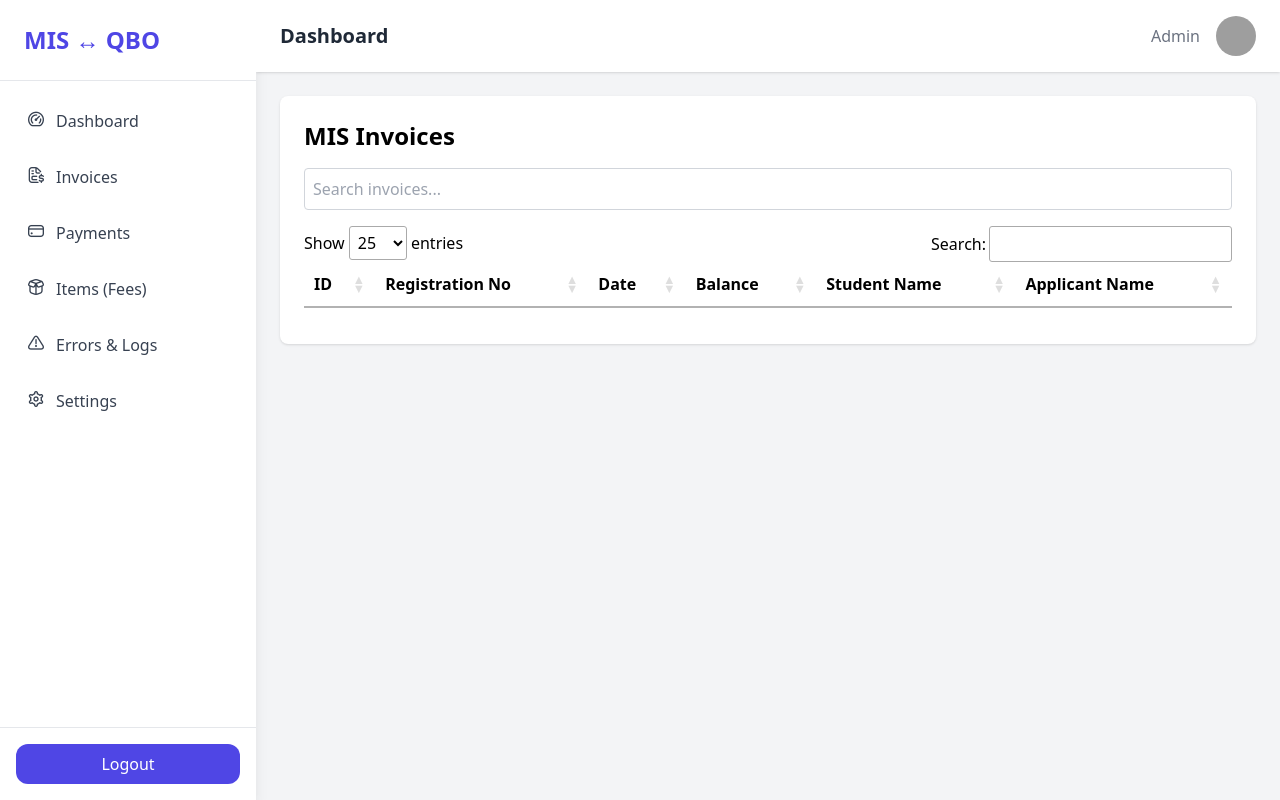
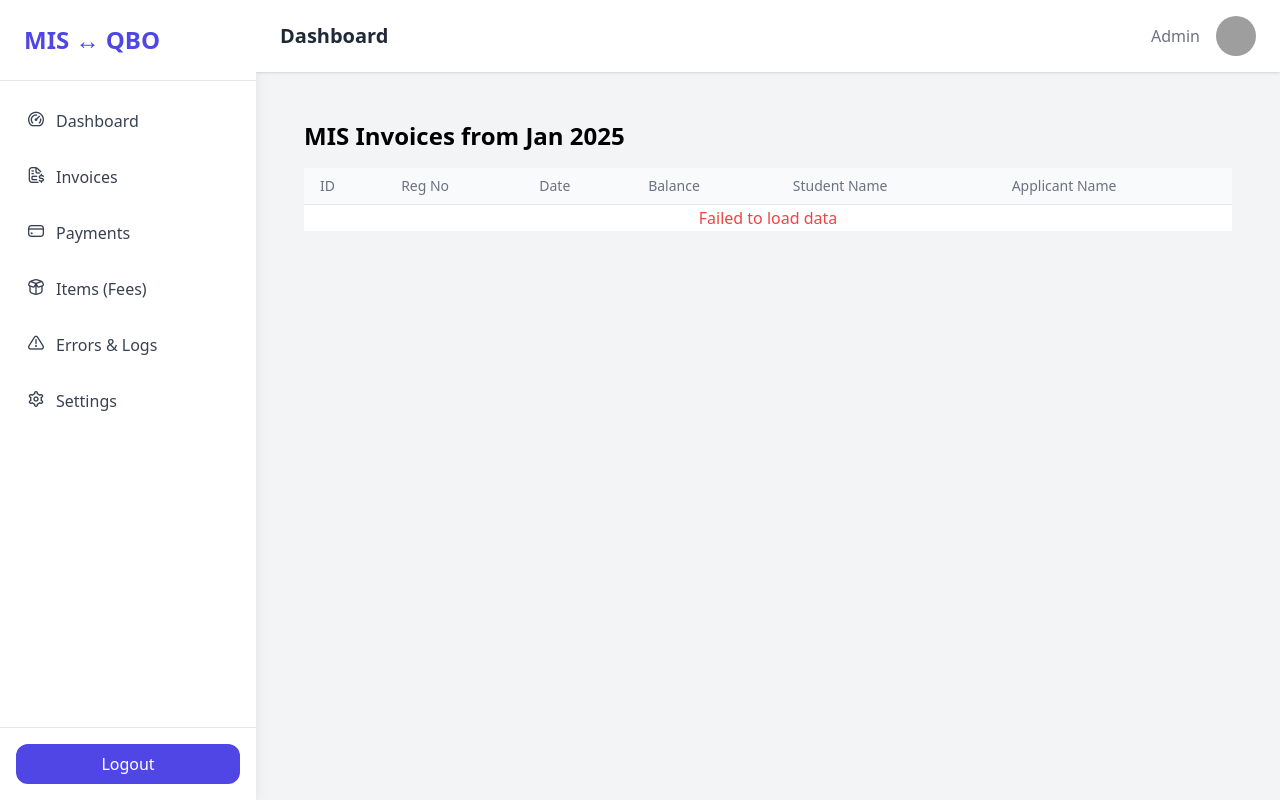
Before and after one commit to acr-dev-dept/eaur_mis_quickbooks, a Flask app: template application/templates/dashboard/paginated_inv.html in a window 1280 px wide. Run offline with Flask 3, Linux system fonts and the light colour scheme; the template is opened without the code that fills it, so the values that code supplies are empty; some libraries are stand-ins or nearby versions; grey boxes are pictures that could not be loaded.

Commit message:
paginated invoices

```diff
--- a/application/templates/dashboard/paginated_inv.html
+++ b/application/templates/dashboard/paginated_inv.html
@@ -1,73 +1,62 @@
 {% extends "dashboard/layout.html" %}
 
 {% block content %}
-<div class="p-6 bg-white rounded-lg shadow">
-    <h2 class="text-2xl font-semibold mb-4">MIS Invoices</h2>
+<div class="container mx-auto p-6">
+    <h2 class="text-2xl font-bold mb-4">MIS Invoices from Jan 2025</h2>
 
-    <!-- Live Search Input -->
-    <div class="mb-4">
-        <input type="text" id="invoice-search" placeholder="Search invoices..."
-               class="w-full p-2 border border-gray-300 rounded focus:outline-none focus:ring focus:border-blue-300">
-    </div>
-
-    <table id="mis-invoices-table" class="stripe hover w-full">
-        <thead>
+    <table id="invoices-table" class="min-w-full divide-y divide-gray-200">
+        <thead class="bg-gray-50">
             <tr>
-                <th>ID</th>
-                <th>Registration No</th>
-                <th>Date</th>
-                <th>Balance</th>
-                <th>Student Name</th>
-                <th>Applicant Name</th>
+                <th class="px-4 py-2 text-left text-sm font-medium text-gray-500">ID</th>
+                <th class="px-4 py-2 text-left text-sm font-medium text-gray-500">Reg No</th>
+                <th class="px-4 py-2 text-left text-sm font-medium text-gray-500">Date</th>
+                <th class="px-4 py-2 text-left text-sm font-medium text-gray-500">Balance</th>
+                <th class="px-4 py-2 text-left text-sm font-medium text-gray-500">Student Name</th>
+                <th class="px-4 py-2 text-left text-sm font-medium text-gray-500">Applicant Name</th>
             </tr>
         </thead>
-        <tbody></tbody>
+        <tbody class="bg-white divide-y divide-gray-200">
+            <!-- Data will be injected here -->
+        </tbody>
     </table>
 </div>
 
-<!-- DataTables JS and CSS -->
+<!-- DataTables and jQuery (CDN) -->
 <link rel="stylesheet" href="https://cdn.datatables.net/1.13.6/css/jquery.dataTables.min.css">
 <script src="https://code.jquery.com/jquery-3.7.0.min.js"></script>
 <script src="https://cdn.datatables.net/1.13.6/js/jquery.dataTables.min.js"></script>
 
 <script>
 $(document).ready(function() {
-    // Initialize DataTable
-    const table = $('#mis-invoices-table').DataTable({
-        processing: true,
-        serverSide: true,
-        ajax: {
-            url: '/api/v1/mis-invoices/',
-            type: 'GET',
-            dataSrc: function(json) {
-                if (json.error) {
-                    alert('Error: ' + json.error);
-                    return [];
-                }
-                return json.data;
-            }
-        },
-        columns: [
-            { data: 'id' },
-            { data: 'reg_no' },
-            { data: 'date' },
-            { data: 'balance', render: $.fn.dataTable.render.number(',', '.', 2, '$') },
-            { data: 'student_name' },
-            { data: 'applicant_name' }
-        ],
-        order: [[2, 'desc']],
-        pageLength: 25,
-        lengthMenu: [10, 25, 50, 100],
-        responsive: true,
-        language: {
-            emptyTable: "No invoices found from January 1, 2025."
-        }
-    });
+    fetch("/api/v1/invoices/get_all_mis_invoices/")
+        .then(response => response.json())
+        .then(data => {
+            const tbody = $("#invoices-table tbody");
+            data.data.forEach(inv => {
+                tbody.append(`
+                    <tr>
+                        <td class="px-4 py-2">${inv.id}</td>
+                        <td class="px-4 py-2">${inv.reg_no}</td>
+                        <td class="px-4 py-2">${inv.date}</td>
+                        <td class="px-4 py-2">${inv.balance.toFixed(2)}</td>
+                        <td class="px-4 py-2">${inv.student_name}</td>
+                        <td class="px-4 py-2">${inv.applicant_name}</td>
+                    </tr>
+                `);
+            });
 
-    // Live search filter
-    $('#invoice-search').on('keyup', function() {
-        table.search(this.value).draw();
-    });
+            // Initialize DataTables after data is loaded
+            $('#invoices-table').DataTable({
+                pageLength: 10,
+                lengthMenu: [5, 10, 25, 50],
+                ordering: true,
+                searching: true,
+            });
+        })
+        .catch(err => {
+            console.error("Error fetching invoices:", err);
+            $("#invoices-table tbody").append(`<tr><td colspan="6" class="text-center text-red-500">Failed to load data</td></tr>`);
+        });
 });
 </script>
 {% endblock %}
```
